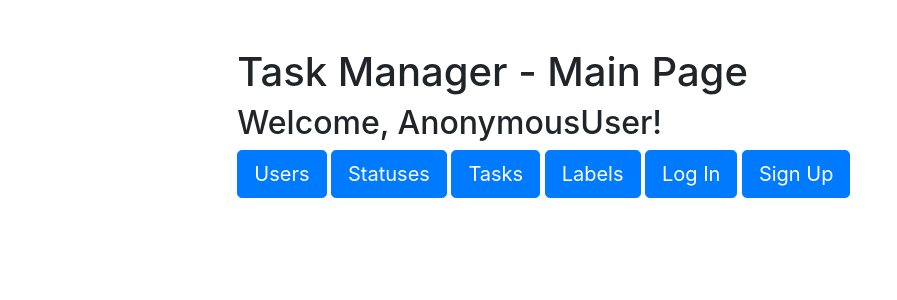
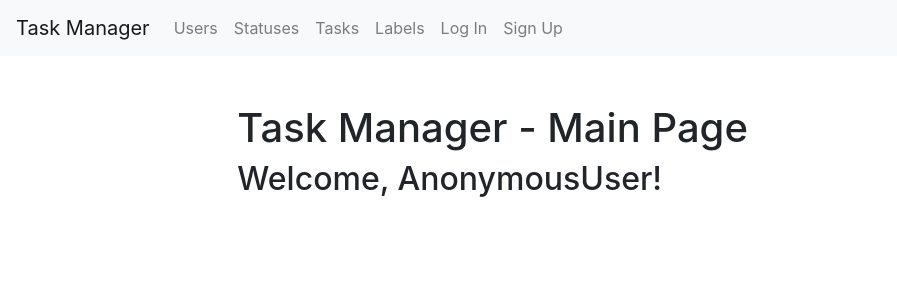
Before and after one commit to dmitriy-ga/python-project-52, a Django app: page / in a window 1280 px wide. Shown: the top 300 px of the page, without its empty margins (0-897 px from the left). Run offline with Django 4.2, Linux system fonts and the light colour scheme; some libraries are stand-ins or nearby versions.

Commit message:
Add: navigation bar

```diff
--- a/task_manager/templates/base.html
+++ b/task_manager/templates/base.html
@@ -10,9 +10,10 @@
     <title>{% translate "Task Manager" %}</title>
 </head>
 <body>
+{% include 'navigation.html' %}
 <div class="col-lg-8 mx-auto p-4 py-md-5">
     {% block content %}
-    {% endblock %}
+    {% endblock content %}
 </div>
 </body>
 </html>
--- a/task_manager/templates/index.html
+++ b/task_manager/templates/index.html
@@ -5,15 +5,4 @@
 <h1>{% translate "Task Manager - Main Page" %}</h1>
 <h2>{% translate "Welcome" %}, {{ user }}!</h2>
 
-<a class="btn btn-primary btn-lg" href="{% url 'users_index' %}">{% translate "Users" %}</a>
-<a class="btn btn-primary btn-lg" href="{% url 'statuses_index' %}">{% translate "Statuses" %}</a>
-<a class="btn btn-primary btn-lg" href="{% url 'tasks_index' %}">{% translate "Tasks" %}</a>
-<a class="btn btn-primary btn-lg" href="{% url 'labels_index' %}">{% translate "Labels" %}</a>
-{% if request.user.is_authenticated %}
-<a class="btn btn-primary btn-lg" href="{% url 'logout' %}">{% translate "Log Out" %}</a>
-{% else %}
-<a class="btn btn-primary btn-lg" href="{% url 'login' %}">{% translate "Log In" %}</a>
-<a class="btn btn-primary btn-lg" href="{% url 'users_create' %}">{% translate "Sign Up" %}</a>
-{% endif %}
-
 {% endblock content %}
--- a/task_manager/templates/labels/create.html
+++ b/task_manager/templates/labels/create.html
@@ -3,7 +3,6 @@
 
 {% block content %}
 <h1>{% translate "Create label" %}</h1>
-<a class="btn btn-primary btn-lg" href="/">{% translate "To main page" %}</a>
 
 <div class="container">
     <main>
--- a/task_manager/templates/labels/index.html
+++ b/task_manager/templates/labels/index.html
@@ -3,7 +3,6 @@
 
 {% block content %}
 <h1>{% translate "Task Manager - Labels" %}</h1>
-<a class="btn btn-primary btn-lg" href="{% url 'main_page' %}">{% translate "To main page" %}</a>
 <a class="btn btn-primary btn-lg" href="{% url 'labels_create' %}">{% translate "Create label" %}</a>
 
 <div class="container">
--- a/task_manager/templates/labels/update.html
+++ b/task_manager/templates/labels/update.html
@@ -3,7 +3,6 @@
 
 {% block content %}
 <h1>{% translate "Update label" %}</h1>
-<a class="btn btn-primary btn-lg" href="/">{% translate "To main page" %}</a>
 
 <div class="container">
     <main>
--- a/task_manager/templates/login.html
+++ b/task_manager/templates/login.html
@@ -4,10 +4,6 @@
 
 {% block content %}
 <h1>{% translate "Task Manager - Log In" %}</h1>
-<a class="btn btn-primary btn-lg" href="/">{% translate "To main page" %}</a>
-<a class="btn btn-primary btn-lg" href="{% url 'login' %}">{% translate "Log In" %}</a>
-<a class="btn btn-primary btn-lg" href="/users/create">{% translate "Create user" %}</a>
-<a class="btn btn-primary btn-lg" href="{% url 'users_index' %}">{% translate "Users" %}</a>
 
 {% if form.subject.errors %}
 <div>
--- /dev/null
+++ b/task_manager/templates/navigation.html
@@ -0,0 +1,38 @@
+{% load bootstrap4 i18n %}
+
+<nav class="navbar navbar-expand-lg navbar-light bg-light">
+    <a class="navbar-brand" href="{% url 'main_page' %}">{% translate "Task Manager" %}</a>
+    <button class="navbar-toggler" type="button" data-toggle="collapse" data-target="#navbarSupportedContent"
+            aria-controls="navbarSupportedContent" aria-expanded="false" aria-label="Toggle navigation">
+        <span class="navbar-toggler-icon"></span>
+    </button>
+
+    <div class="collapse navbar-collapse" id="navbarSupportedContent">
+        <ul class="navbar-nav mr-auto">
+            <li class="nav-item">
+                <a class="nav-link" href="{% url 'users_index' %}">{% translate "Users" %}</a>
+            </li>
+            <li class="nav-item">
+                <a class="nav-link" href="{% url 'statuses_index' %}">{% translate "Statuses" %}</a>
+            </li>
+            <li class="nav-item">
+                <a class="nav-link" href="{% url 'tasks_index' %}">{% translate "Tasks" %}</a>
+            </li>
+            <li class="nav-item">
+                <a class="nav-link" href="{% url 'labels_index' %}">{% translate "Labels" %}</a>
+            </li>
+            {% if request.user.is_authenticated %}
+            <li class="nav-item">
+                <a class="nav-link" href="{% url 'logout' %}">{% translate "Log Out" %}</a>
+            </li>
+            {% else %}
+            <li class="nav-item">
+                <a class="nav-link" href="{% url 'login' %}">{% translate "Log In" %}</a>
+            </li>
+            <li class="nav-item">
+                <a class="nav-link" href="{% url 'users_create' %}">{% translate "Sign Up" %}</a>
+            </li>
+            {% endif %}
+        </ul>
+    </div>
+</nav>
--- a/task_manager/templates/statuses/create.html
+++ b/task_manager/templates/statuses/create.html
@@ -3,7 +3,6 @@
 
 {% block content %}
 <h1>{% translate "Create status" %}</h1>
-<a class="btn btn-primary btn-lg" href="/">{% translate "To main page" %}</a>
 
 <div class="container">
     <main>
--- a/task_manager/templates/statuses/index.html
+++ b/task_manager/templates/statuses/index.html
@@ -3,7 +3,6 @@
 
 {% block content %}
 <h1>{% translate "Task Manager - Statuses" %}</h1>
-<a class="btn btn-primary btn-lg" href="{% url 'main_page' %}">{% translate "To main page" %}</a>
 <a class="btn btn-primary btn-lg" href="{% url 'statuses_create' %}">{% translate "Create status" %}</a>
 
 <div class="container">
--- a/task_manager/templates/statuses/update.html
+++ b/task_manager/templates/statuses/update.html
@@ -3,7 +3,6 @@
 
 {% block content %}
 <h1>{% translate "Update status" %}</h1>
-<a  href="/">{% translate "To main page" %}</a>
 
 <div class="container">
     <main>
--- a/task_manager/templates/tasks/create.html
+++ b/task_manager/templates/tasks/create.html
@@ -3,7 +3,6 @@
 
 {% block content %}
 <h1>{% translate "Create task" %}</h1>
-<a class="btn btn-primary btn-lg" href="/">{% translate "To main page" %}</a>
 
 <div class="container">
     <main>
--- a/task_manager/templates/tasks/index.html
+++ b/task_manager/templates/tasks/index.html
@@ -3,7 +3,6 @@
 
 {% block content %}
 <h1>{% translate "Task Manager - Tasks" %}</h1>
-<a class="btn btn-primary btn-lg" href="{% url 'main_page' %}">{% translate "To main page" %}</a>
 <a class="btn btn-primary btn-lg" href="{% url 'tasks_create' %}">{% translate "Create task" %}</a>
 
 <div class="container">
--- a/task_manager/templates/tasks/show.html
+++ b/task_manager/templates/tasks/show.html
@@ -3,7 +3,6 @@
 
 {% block content %}
 <h1>{% translate "Task Details" %}</h1>
-<a class="btn btn-primary btn-lg" href="{% url 'main_page' %}">{% translate "To main page" %}</a>
 <div class="container">
     <main>
         <table>
--- a/task_manager/templates/tasks/update.html
+++ b/task_manager/templates/tasks/update.html
@@ -3,7 +3,6 @@
 
 {% block content %}
 <h1>{% translate "Update task" %}</h1>
-<a class="btn btn-primary btn-lg" href="/">{% translate "To main page" %}</a>
 
 <div class="container">
     <main>
--- a/task_manager/templates/users/create.html
+++ b/task_manager/templates/users/create.html
@@ -3,7 +3,6 @@
 
 {% block content %}
 <h1>{% translate "Create user" %}</h1>
-<a class="btn btn-primary btn-lg" href="/">{% translate "To main page" %}</a>
 
 <div class="container">
     <main>
--- a/task_manager/templates/users/index.html
+++ b/task_manager/templates/users/index.html
@@ -3,7 +3,6 @@
 
 {% block content %}
 <h1>{% translate "Task Manager - Users" %}</h1>
-<a class="btn btn-primary btn-lg" href="{% url 'main_page' %}">{% translate "To main page" %}</a>
 <a class="btn btn-primary btn-lg" href="{% url 'users_create' %}">{% translate "Create user" %}</a>
 
 {% if users %}
--- a/task_manager/templates/users/update.html
+++ b/task_manager/templates/users/update.html
@@ -3,7 +3,6 @@
 
 {% block content %}
 <h1>{% translate "Update user" %}</h1>
-<a class="btn btn-primary btn-lg" href="/">{% translate "To main page" %}</a>
 
 <div class="container">
     <main>
```
Also changed, not shown: task_manager/locale/ru/LC_MESSAGES/django.po, 1 other file.
